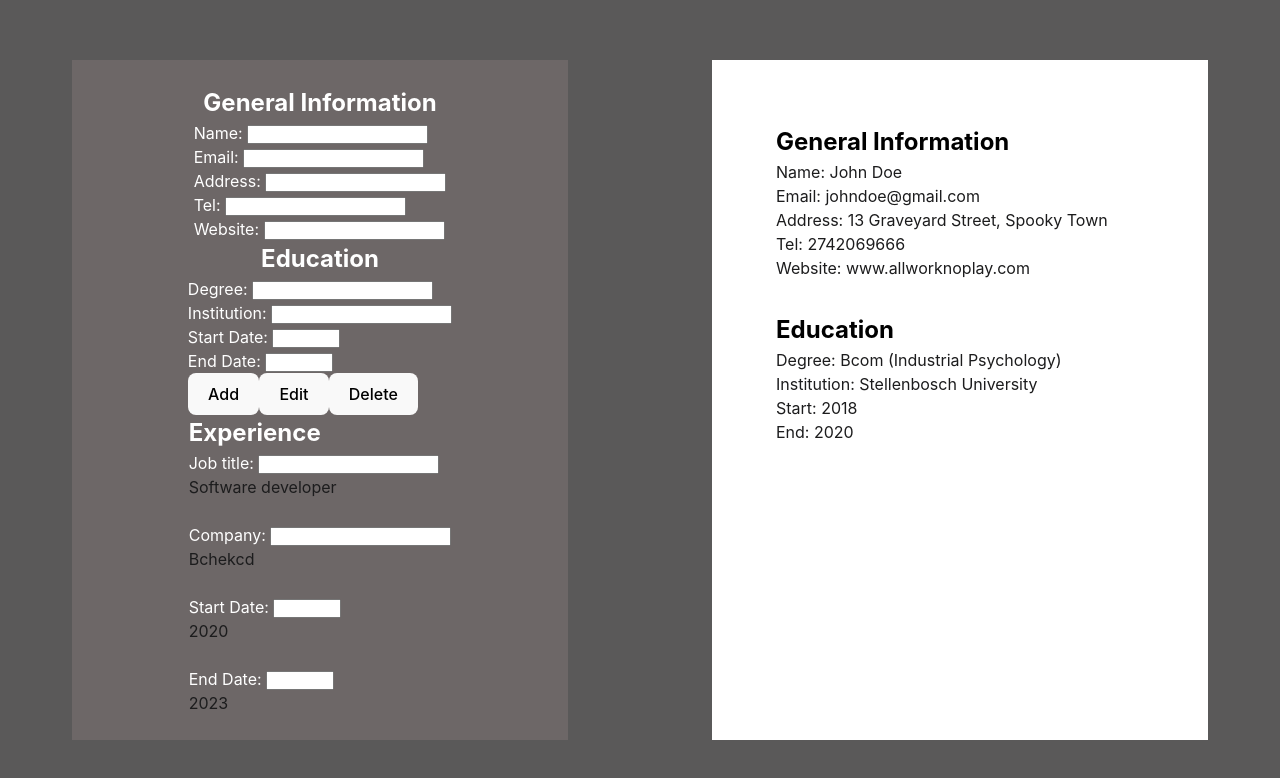
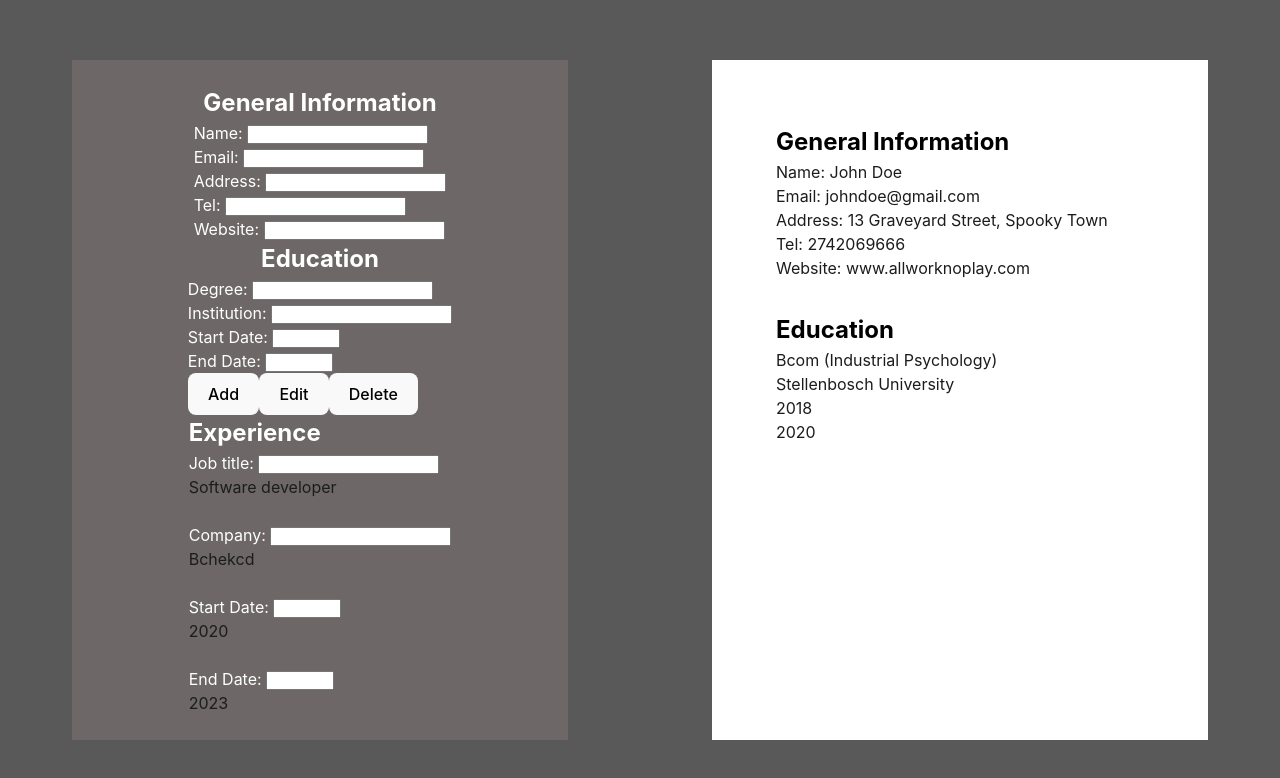
Before and after one commit to preto-phil/CV-Application, a React (Vite) app: page / in a window 1280 px wide. Shown: the top 778 px of the page. Built offline with nearby package versions, Linux system fonts and the light colour scheme.

Commit message:
Added array method to Page component - doesn't have onchange functionality

```diff
--- a/src/CV.jsx
+++ b/src/CV.jsx
@@ -32,15 +32,8 @@ export default function CV() {
       institution: 'Stellenbosch University',
       start: 2018,
       end: 2020,
-      id: 0
+      id: 0 // unique id nb
     },
-/*     {
-      degree: 'Bcom Hons (Industrial Psychology)',
-      institution: 'Stellenbosch University',
-      start: 2021,
-      end: 2021,
-      id: 1
-    }, */
   ]);
 
   function addDegree() {
@@ -50,29 +43,15 @@ export default function CV() {
         institution: 'Stellenbosch University',
         start: 2018,
         end: 2020,
-        id: 1 // unique id
+        id: 1 // unique id nb
       }
     ]);
   }
 
-/*   // Degrees should be an array
-
-  const degrees = {
-      degree: 'Bcom (Industrial Psychology)',
-      institution: 'Stellenbosch University',
-      start: 2018,
-      end: 2020,
-      id: 0
-  }
- */
   const [degree, setDegree] = useState(degrees[0].degree);
   const [institution, setInstitution] = useState(degrees[0].institution)
   const [start, setStart] = useState(degrees[0].start)
   const [end, setEnd] = useState(degrees[0].end)
-
-/*   function changeDegrees() {
-    setDegreeInfo(...degreeInfo, )
-  } */
 
   function changeDegree(event) {
     setDegree(event.target.value)
@@ -113,7 +92,11 @@ export default function CV() {
         start={start}
         end={end}
         id={degree.id}
+        degrees={degrees}
       />
     </>
   )
 }
+
+// NB moet components op skyf - anderste gaan die degrees mekaar se data uit skakel
+// Skyf alles na Form toe (?)
--- a/src/Page.jsx
+++ b/src/Page.jsx
@@ -5,11 +5,12 @@ export default function Page(
     address,
     tel,
     website,
-    degree,
+/*     degree,
     institution,
     start,
     end,
-    id
+    id, */
+    degrees
   }
 ) {
   return (
@@ -24,12 +25,14 @@ export default function Page(
       </div>
       <div className="eduPage">
         <h2>Education</h2>
-          <div key={id}>
-            <p>Degree: {degree}</p>
-            <p>Institution: {institution}</p>
-            <p>Start: {start}</p>
-            <p>End: {end}</p>
-          </div>
+        {degrees.map((d, index) =>
+        <li key={index}>
+          <p>{d.degree}</p>
+          <p>{d.institution}</p>
+          <p>{d.start}</p>
+          <p>{d.end}</p>
+        </li>
+        )}
       </div>
     </div>
   )
```
